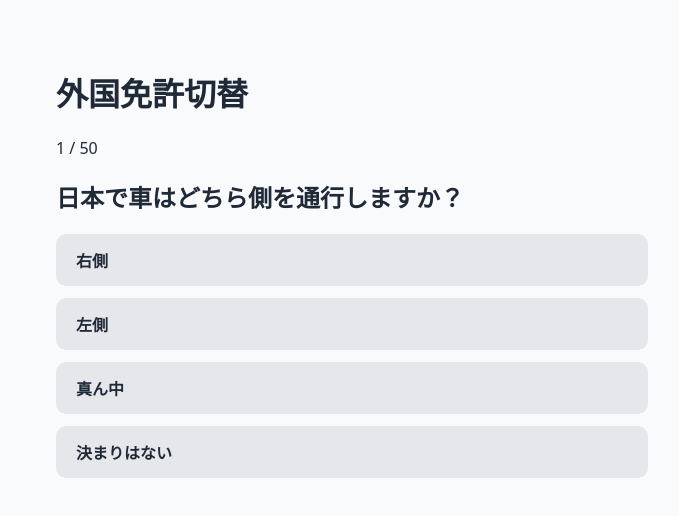
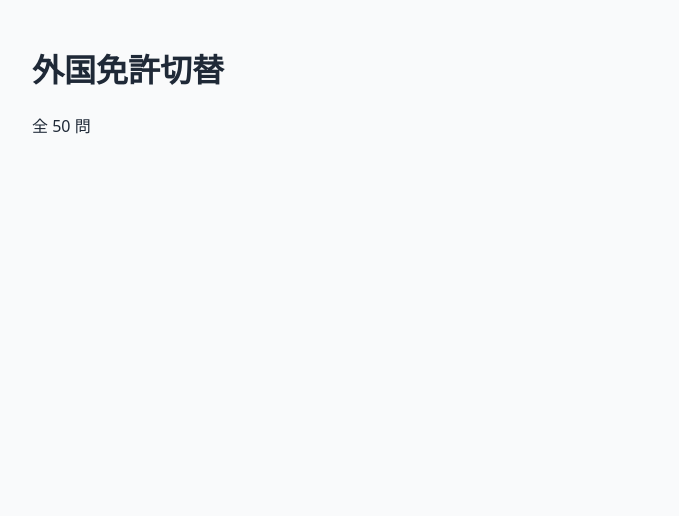
Before and after one commit to sasukedon731-blip/quiz-app, a Next.js app: page /exam in a window 1280 px wide. Shown: the top 516 px of the page, without its empty margins (288-967 px from the left). Built offline with nearby package versions, Linux system fonts and the light colour scheme.

Commit message:
complete quiz app with explanations

```diff
--- a/app/data/quizzes/gaikoku-license.ts
+++ b/app/data/quizzes/gaikoku-license.ts
@@ -1,10 +1,9 @@
-import type { Question } from "../types"
+import type { Quiz } from '../types'
 
-export const gaikoku: Question[] = [
-  // 外国免許の問題
-
-
-  {
+export const gaikokuQuiz: Quiz = {
+  title: '外国免許切替',
+  questions: [
+    {
     id: 1,
     question: "日本で車はどちら側を通行しますか？",
     choices: ["右側", "左側", "真ん中", "決まりはない"],
@@ -355,3 +354,4 @@ export const gaikoku: Question[] = [
     explanation: "他者を思いやる気持ちが安全運転につながります。"
   }
 ]
+}
--- a/app/data/quizzes/index.ts
+++ b/app/data/quizzes/index.ts
@@ -1,11 +1,8 @@
-import { gaikoku } from './gaikoku-license'
-import { japaneseN4 } from './japanese-n4'
+import { Quiz } from '../types'
+import { gaikokuQuiz } from './gaikoku-license'
+import { japaneseN4Quiz } from './japanese-n4'
 
-// QuizType を定義（ここで文字列リテラル型として宣言）
-export type QuizType = 'gaikoku' | 'japaneseN4'
-
-// quizzes オブジェクトにまとめる
-export const quizzes: Record<QuizType, typeof gaikoku | typeof japaneseN4> = {
-  gaikoku,
-  japaneseN4,
+export const quizzes: Record<'gaikoku-license' | 'japanese-n4', Quiz> = {
+  'gaikoku-license': gaikokuQuiz,
+  'japanese-n4': japaneseN4Quiz,
 }
--- a/app/data/quizzes/japanese-n4.ts
+++ b/app/data/quizzes/japanese-n4.ts
@@ -1,8 +1,9 @@
-import type { Question } from "../types"
+import type { Quiz } from '../types'
 
-export const japaneseN4: Question[] = [
-  // ===== 文法問題（1〜40） =====
-  {
+export const japaneseN4Quiz: Quiz = {
+  title: '日本語N4',
+  questions: [
+    {
     id: 1,
     question: "わたしは まいにち がっこうへ（　）います。",
     choices: ["いき", "いく", "いって", "いきます"],
@@ -358,3 +359,4 @@ export const japaneseN4: Question[] = [
     explanation: "電車に乗るためです。"
   }
 ]
+}
--- a/app/exam/ExamClient.tsx
+++ b/app/exam/ExamClient.tsx
@@ -1,70 +1,16 @@
 'use client'
 
-import { useState } from 'react'
-import type { Question } from '@/app/data/types'
-import QuizLayout from '@/app/components/QuizLayout'
-import Button from '@/app/components/Button'
+import { Quiz } from '@/app/data/types'
 
 type Props = {
-  title: string
-  questions: Question[]
+  quiz: Quiz
 }
 
-export default function ExamClient({ title, questions }: Props) {
-  const [index, setIndex] = useState(0)
-  const [selected, setSelected] = useState<number | null>(null)
-  const [score, setScore] = useState(0)
-  const [finished, setFinished] = useState(false)
-
-  const current = questions[index]
-
-  const answer = (i: number) => {
-    if (selected !== null) return
-    setSelected(i)
-    if (i === current.correctIndex) {
-      setScore(s => s + 1)
-    }
-  }
-
-  const next = () => {
-    setSelected(null)
-    if (index + 1 < questions.length) {
-      setIndex(i => i + 1)
-    } else {
-      setFinished(true)
-    }
-  }
-
-  if (finished) {
-    return (
-      <QuizLayout title="結果">
-        <p>{score} / {questions.length}</p>
-      </QuizLayout>
-    )
-  }
-
+export default function ExamClient({ quiz }: Props) {
   return (
-    <QuizLayout title={title}>
-      <p>{index + 1} / {questions.length}</p>
-
-      <h2>{current.question}</h2>
-
-      {current.choices.map((c, i) => (
-        <Button
-          key={i}
-          variant="choice"
-          onClick={() => answer(i)}
-          disabled={selected !== null}
-        >
-          {c}
-        </Button>
-      ))}
-
-      {selected !== null && (
-        <Button variant="main" onClick={next}>
-          次へ
-        </Button>
-      )}
-    </QuizLayout>
+    <div>
+      <h1>{quiz.title}</h1>
+      <p>全 {quiz.questions.length} 問</p>
+    </div>
   )
 }
--- a/app/exam/page.tsx
+++ b/app/exam/page.tsx
@@ -1,7 +1,6 @@
-'use client'
-
 import ExamClient from './ExamClient'
-import { quizzes, type QuizType } from '@/app/data/quizzes'
+import { quizzes } from '@/app/data/quizzes'
+import { QuizType } from '@/app/data/types'
 
 type Props = {
   searchParams: {
@@ -10,17 +9,8 @@ type Props = {
 }
 
 export default function ExamPage({ searchParams }: Props) {
-  const type: QuizType = searchParams.type ?? 'gaikoku'
-  const quiz = quizzes[type]
+  const quizType = searchParams.type ?? 'gaikoku-license'
+  const quiz = quizzes[quizType]
 
-  if (!quiz) {
-    return <div>クイズが見つかりません</div>
-  }
-
-  return (
-    <ExamClient
-      title={type === 'gaikoku' ? '外国免許切替' : '日本語N4'}
-      questions={quiz} // quiz は Question[] 型なので問題なし
-    />
-  )
+  return <ExamClient quiz={quiz} />
 }
```
Also changed, not shown: app/data/types.ts (+12 -6 lines), app/normal/NormalClient.tsx (+7 -7 lines), app/normal/page.tsx (+3 -4 lines), app/quiz/QuizClient.tsx (+6 -10 lines), app/quiz/page.tsx (+7 -4 lines).
